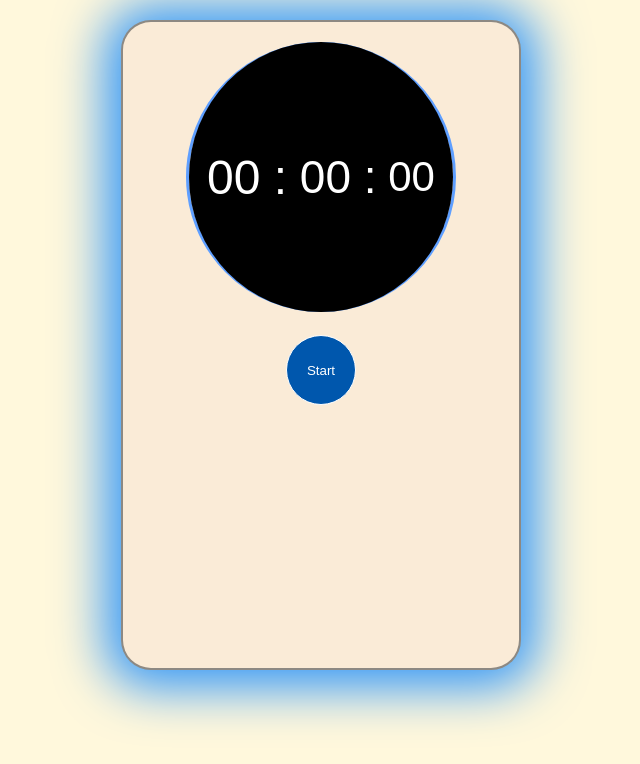
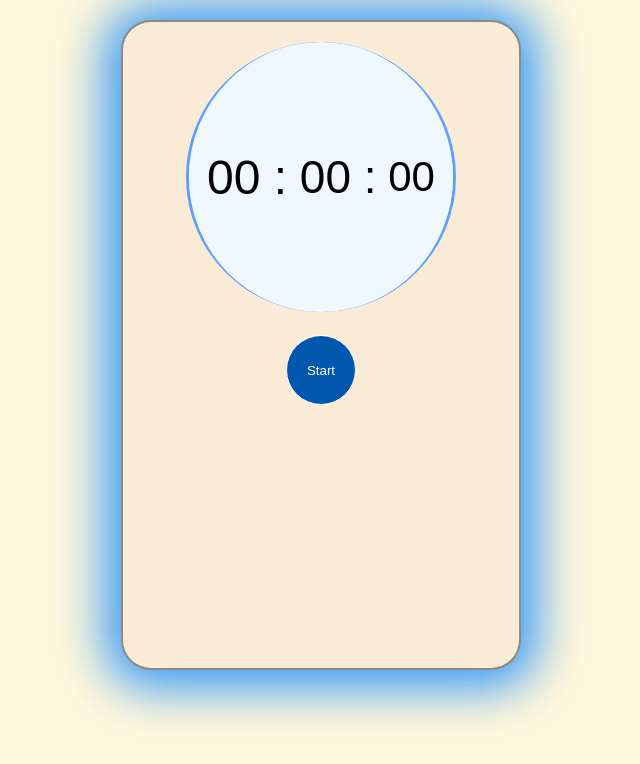
Before and after one commit to hiteshajoshi-github/PRODIGY_WD_02, a plain HTML site: page index.html in a window 1280 px wide. Shown: the whole page, without its empty margins (319-959 px from the left). Drawn offline with Linux system fonts and the light colour scheme.

Commit message:
style.css

```diff
--- a/style.css
+++ b/style.css
@@ -48,14 +48,14 @@ body {
     width: 270px;
     height: 270px;
     border-radius: 50%;
-    background-color: #000;
+    background-color: aliceblue;
     display: flex;
     align-items: center;
     justify-content: center;
 }
 
 .text{
-    color: #fff;
+    color: black;
     font-size: 23px;
 }
 .min {
```
